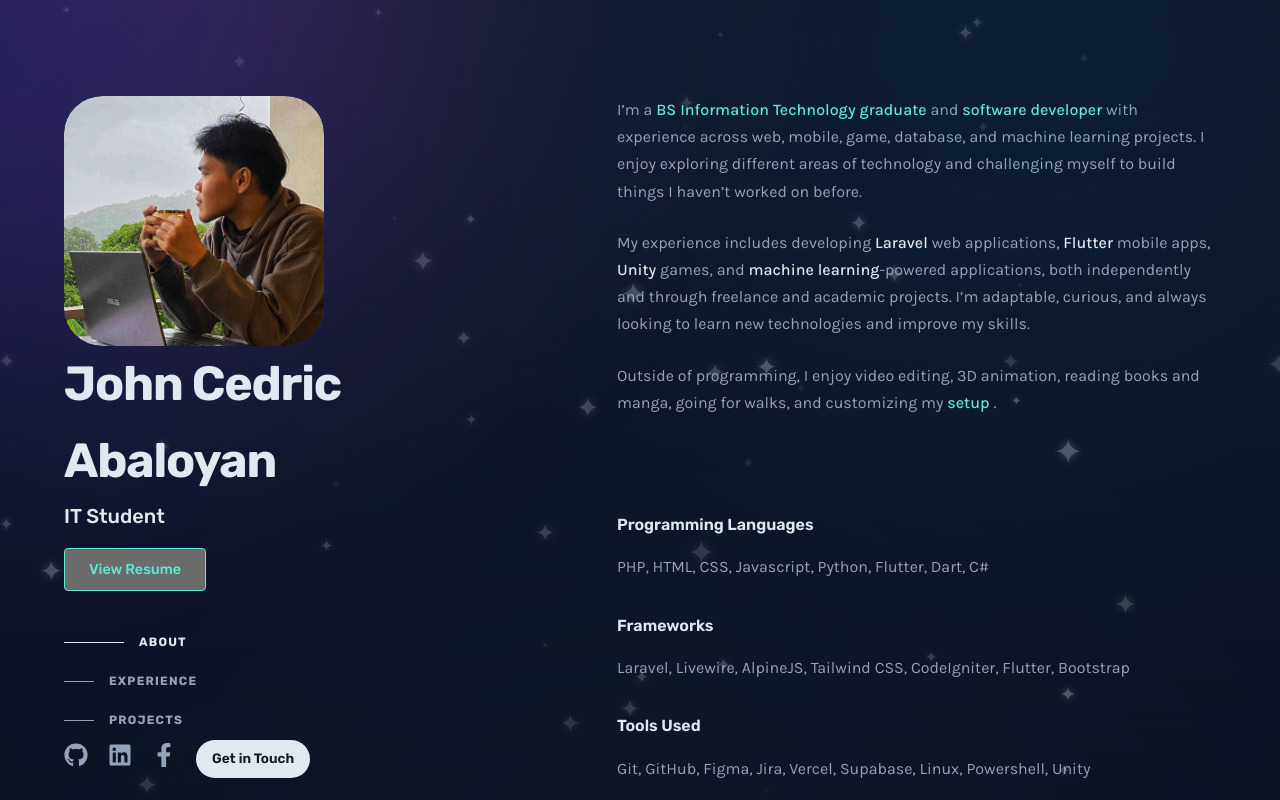
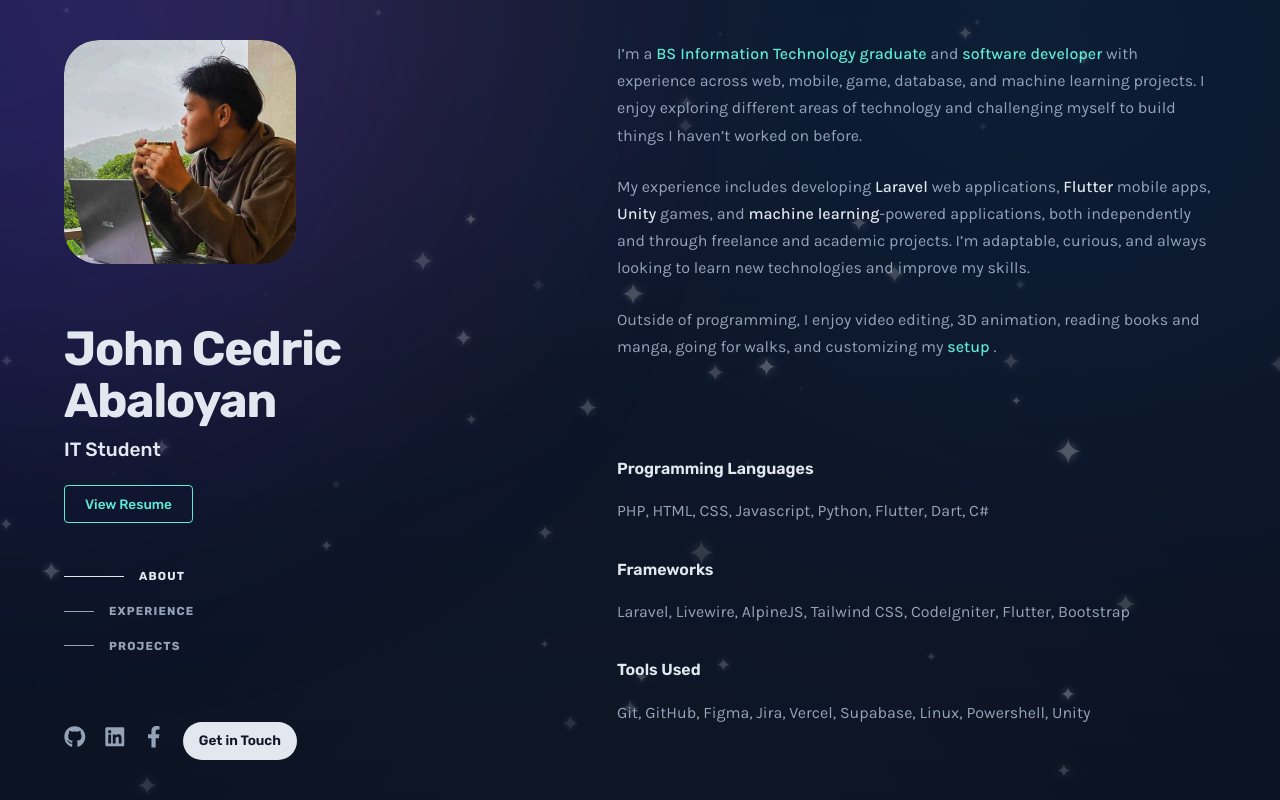
Before and after one commit to Ggwepq/portfolio, a React (Vite) app: page / in a window 1280 px wide. Shown: the top 800 px of the page. Built offline with nearby package versions, Linux system fonts and the light colour scheme; no server answers.

Commit message:
fix: left side sizing

```diff
--- a/src/App.css
+++ b/src/App.css
@@ -79,9 +79,10 @@ a:hover {
     width: 40%;
     position: sticky;
     top: 0;
+    height: 100vh;
     max-height: 100vh;
-    padding-top: 6rem;
-    padding-bottom: 6rem;
+    padding-top: clamp(2.5rem, 5vh, 4rem);
+    padding-bottom: clamp(2.5rem, 5vh, 4rem);
     display: flex;
     flex-direction: column;
     justify-content: space-between;
@@ -89,7 +90,7 @@ a:hover {
 
   .right-section {
     width: 52%;
-    padding-top: 6rem;
+    padding-top: clamp(2.5rem, 5vh, 5rem);
     padding-bottom: 12rem;
   }
 }
@@ -107,7 +108,7 @@ a:hover {
   }
 
   .btn-resume {
-    margin: 1rem 0 5rem 0;
+    margin: 1rem 0 3.5rem 0;
   }
 
   .right-section {
@@ -119,6 +120,9 @@ a:hover {
 .profile-img-wrapper {
   width: 260px;
   height: 250px;
+  max-height: 28vh;
+  max-width: 29vh;
+  aspect-ratio: 260 / 250;
   position: relative;
   border-radius: 15%;
   background-color: #334155;
@@ -248,16 +252,18 @@ a:hover {
 /* --- TYPOGRAPHY --- */
 h1 {
   font-size: 3rem;
+  line-height: 1.08;
   font-weight: 700;
   color: var(--text-main);
   letter-spacing: -0.025em;
+  margin-bottom: 0.5rem;
 }
 
 h2 {
-  font-size: 1.25rem;
+  font-size: 1.2rem;
   font-weight: 500;
   color: var(--text-main);
-  margin-bottom: 1rem;
+  margin-bottom: 0.75rem;
 }
 
 h3 {
@@ -275,22 +281,22 @@ p {
 /* --- COMPONENTS --- */
 
 section {
-  scroll-margin-top: 100px;
-  margin-bottom: 6rem;
+  scroll-margin-top: 80px;
+  margin-bottom: 5rem;
 }
 
 /* Navigation Links */
 .nav-list {
   list-style: none;
-  margin-top: 2rem;
+  margin-top: 1rem;
   width: max-content;
 }
 
 .nav-item {
   display: flex;
   align-items: center;
-  padding: 10px 0;
-  font-size: 0.75rem;
+  padding: 8px 0;
+  font-size: 0.725rem;
   font-weight: 700;
   letter-spacing: 0.1em;
   text-transform: uppercase;
@@ -327,11 +333,11 @@ section {
 
 /* Cards */
 .card {
-  padding: 1.5rem;
+  padding: 1.25rem;
   border-radius: 0.5rem;
   transition: background-color 0.2s, box-shadow 0.2s;
   cursor: pointer;
-  margin-bottom: 1rem;
+  margin-bottom: 0.75rem;
   display: flex;
   gap: 1rem;
   flex-direction: column;
@@ -415,14 +421,17 @@ section {
 
 .btn-resume {
   display: inline-block;
-  padding: 12px 24px;
+  padding: 10px 20px;
   border: 1px solid var(--accent);
   border-radius: 4px;
   color: var(--accent);
   font-family: var(--font-heading);
   font-weight: 500;
-  font-size: 0.9rem;
+  font-size: 0.85rem;
   transition: all 0.2s ease-in-out;
+  margin: 0.5rem 0 1.25rem 0;
+  background: transparent;
+  cursor: pointer;
 }
 
 .btn-resume:hover {
@@ -433,8 +442,8 @@ section {
 .socials {
   display: flex;
   align-items: center;
-  gap: 20px;
-  font-size: 1.5rem;
+  gap: 18px;
+  font-size: 1.35rem;
 }
 
 .btn-contact {
--- a/src/Home.jsx
+++ b/src/Home.jsx
@@ -261,7 +261,7 @@ function Home() {
                 </div>
 
                 <div>
-                    <h1 className="name">John Cedric Abaloyan</h1>
+                    <h1 className="name">John Cedric<br />Abaloyan</h1>
                     <h2 className="title">IT Student</h2>
 
                     <button
```
